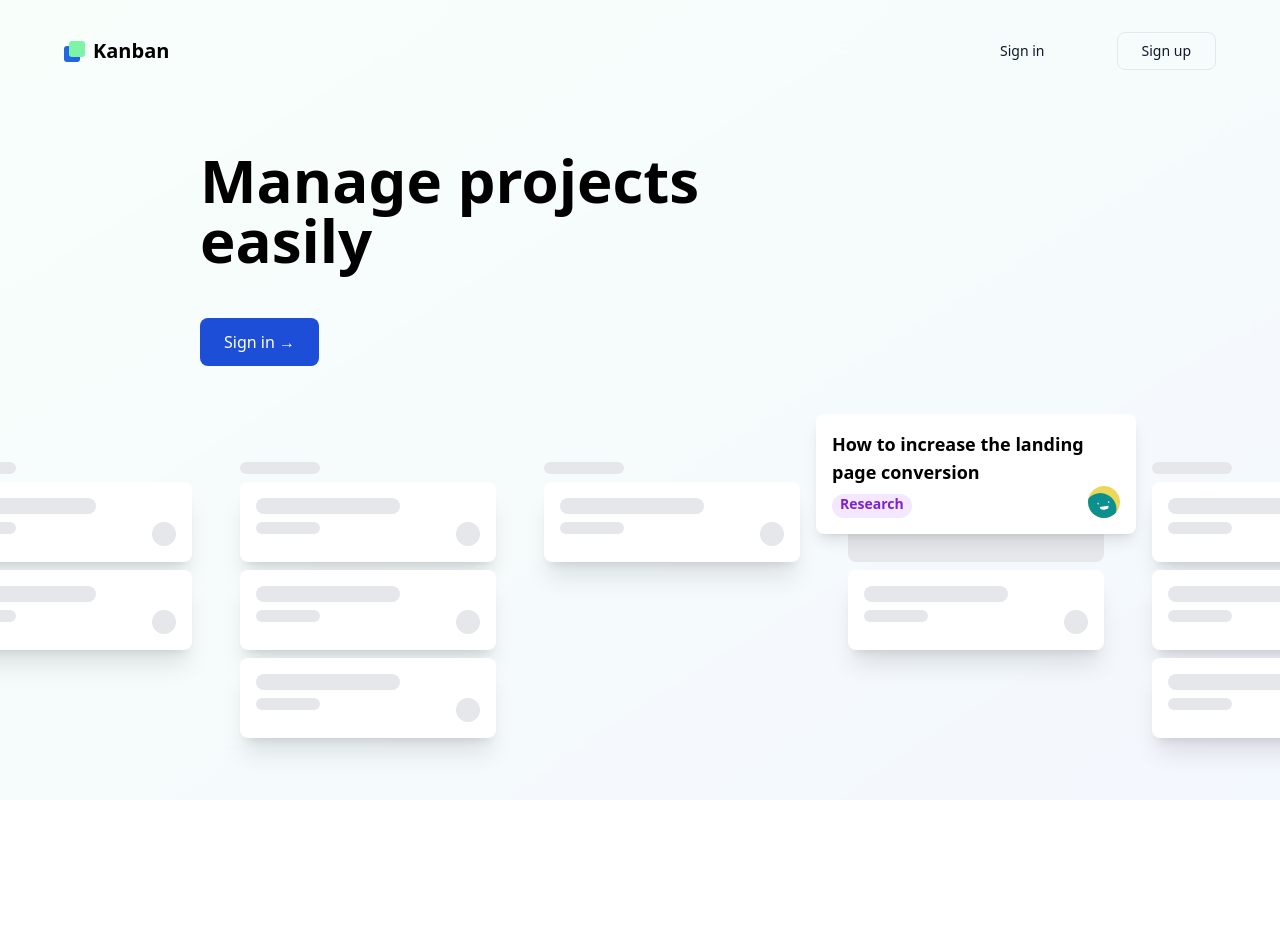
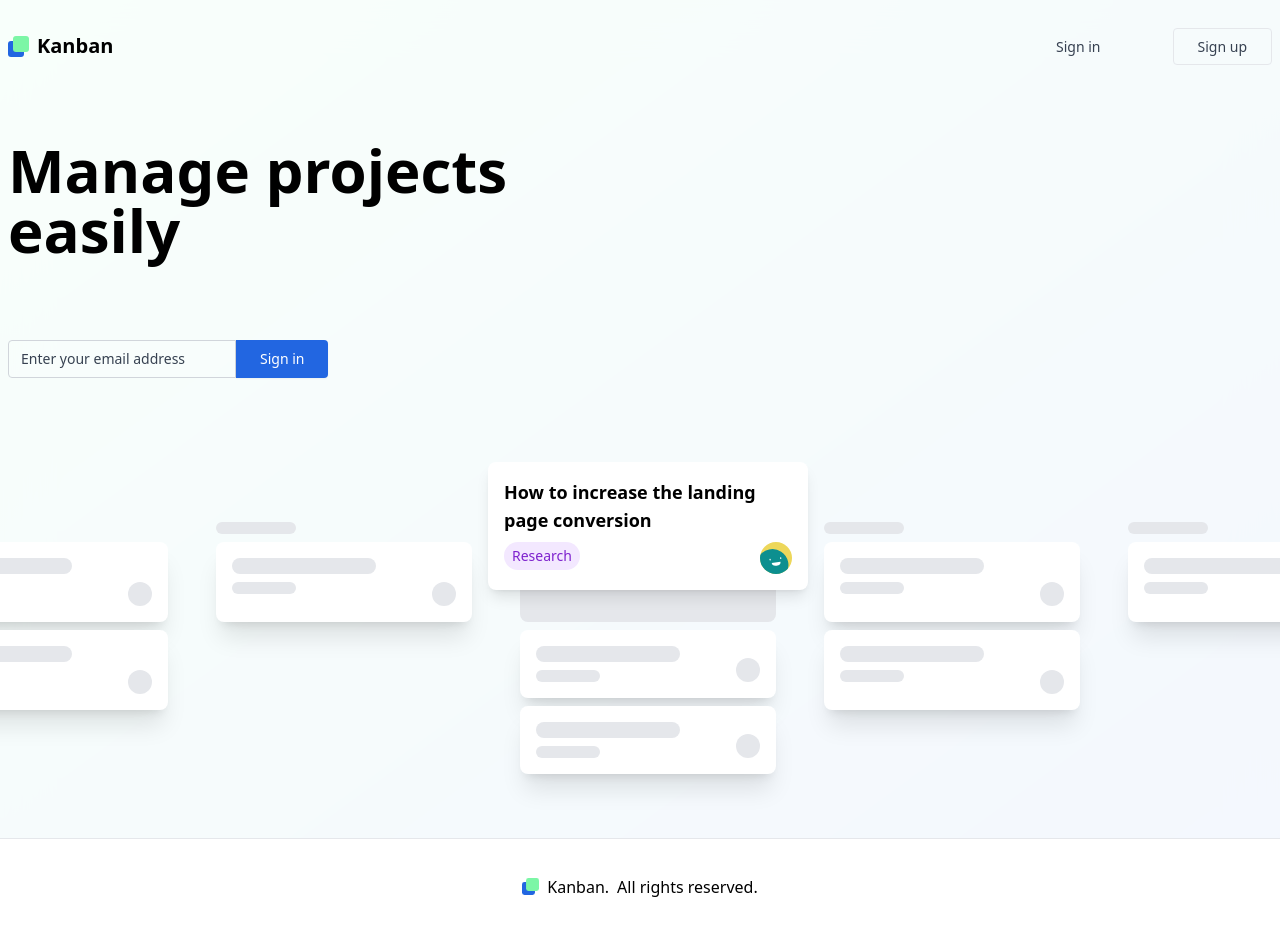
Before and after one commit to birzgalisn/kanban, a Next.js app: page / in a window 1280 px wide. Before the commit the page ends 800 px from the top, so only its background shows below. Built offline with nearby package versions, Linux system fonts and the light colour scheme.

Commit message:
refactor landing page

```diff
--- a/package.json
+++ b/package.json
@@ -6,12 +6,16 @@
     "start": "next start"
   },
   "dependencies": {
+    "@hookform/resolvers": "^2.9.10",
     "@prisma/client": "^4.8.0",
     "clsx": "^1.2.1",
     "next": "latest",
     "react": "18.2.0",
     "react-dom": "18.2.0",
-    "sharp": "^0.31.3"
+    "react-hook-form": "^7.41.1",
+    "react-icons": "^4.7.1",
+    "sharp": "^0.31.3",
+    "zod": "^3.20.2"
   },
   "devDependencies": {
     "@types/node": "18.11.3",
--- a/src/features/landing/Landing.tsx
+++ b/src/features/landing/Landing.tsx
@@ -1,78 +1,113 @@
 import Image from "next/image";
 import Link from "next/link";
 import React from "react";
+import { z } from "zod";
 
+import { Button } from "@/ui/button";
+import { Form, Input, useForm } from "@/ui/form";
+import { useRouter } from "next/router";
 import { Avatar } from "./components/Avatar";
 import { GroupSkeleton } from "./components/GroupSkeleton";
 
+const SigninSchema = z.object({
+  email: z.string().nullish(),
+});
+
 export const Landing: React.FC<{}> = () => {
+  const router = useRouter();
+  const form = useForm({ schema: SigninSchema });
+
   return (
-    <>
-      <div className="absolute h-screen w-full bg-gradient-to-br from-kanban-green to-kanban-blue"></div>
-
-      <main className="relative flex h-screen w-full flex-col overflow-x-hidden bg-white/95 backdrop-blur-xl">
-        <nav className="mx-2 my-8 flex flex-row items-center justify-between sm:mx-4 md:mx-8 lg:mx-16">
+    <div className="absolute w-full bg-gradient-to-br from-kanban-green to-kanban-blue">
+      <div className="relative flex flex-col overflow-x-hidden bg-white/95 backdrop-blur-xl">
+        <main className="mx-auto flex h-full min-h-screen w-full max-w-screen-xl flex-col px-2 pt-8">
+          <nav className="flex w-full flex-row items-center justify-between">
             <div className="flex flex-row items-center gap-2 text-xl font-semibold">
-            <Image src="/kanban.svg" alt="kanban logo" width={21} height={21} />
+              <Image
+                src="/kanban.svg"
+                alt="kanban logo"
+                width={21}
+                height={21}
+              />
               Kanban
             </div>
-          <div className="flex flex-row items-center gap-1 sm:gap-4 md:gap-8 lg:gap-12">
+            <ul className="flex flex-row items-center gap-12">
+              <li>
                 <Link
-              className="whitespace-nowrap rounded-lg py-2 px-6 text-sm font-medium text-gray-900"
+                  className="whitespace-nowrap rounded py-2 px-6 text-sm font-medium text-gray-700 outline-none duration-300 ease-in-out hover:text-kanban-blue"
                   href={"/auth/signin"}
                 >
                   Sign in
                 </Link>
+              </li>
+              <li>
                 <Link
-              className="whitespace-nowrap rounded-lg border border-gray-200 px-6 py-2 text-sm font-medium text-gray-900 hover:bg-gray-100 focus:z-10 focus:outline-none focus:ring-4 focus:ring-gray-200"
+                  className="whitespace-nowrap rounded border border-gray-200 px-6 py-2 text-sm font-medium text-gray-700 outline-none duration-300 ease-in-out hover:border-transparent hover:bg-kanban-blue hover:text-white"
                   href={"/auth/signup"}
                 >
                   Sign up
                 </Link>
-          </div>
+              </li>
+            </ul>
           </nav>
 
-        <div className="my-12 mx-auto flex w-full max-w-4xl flex-col px-2">
-          <h1 className="mb-12 text-5xl font-semibold subpixel-antialiased lg:text-6xl">
+          <section className="my-20 flex flex-col">
+            <h1 className="mb-20 text-6xl font-semibold subpixel-antialiased">
               Manage projects <br /> easily
             </h1>
-          <Link
-            href={"/auth/signin"}
-            className="w-full max-w-fit rounded-lg bg-blue-700 px-6 py-3 font-medium text-white hover:bg-blue-800 focus:outline-none focus:ring-4 focus:ring-blue-300"
+            <Form
+              className="flex max-w-xs flex-row"
+              form={form}
+              onSubmit={({ email }) => {
+                router.push({ pathname: "/auth/signin", query: { email } });
+              }}
             >
-            Sign in &rarr;
-          </Link>
-        </div>
+              <Input
+                className="rounded-r-none"
+                type="email"
+                placeholder="Enter your email address"
+                autoComplete="email"
+                {...form.register("email")}
+              />
+              <Button
+                className="z-10 whitespace-nowrap rounded-l-none py-0"
+                size="sm"
+                type="submit"
+              >
+                Sign in
+              </Button>
+            </Form>
+          </section>
 
-        <div className="flex-start mx-auto my-12 flex h-full w-full gap-12">
-          <div className="-ml-16 flex flex-row gap-12">
-            <GroupSkeleton tasks={2} />
-            <GroupSkeleton tasks={3} />
+          <section className="flex-start mx-auto mt-16 flex w-full gap-12 pb-16">
+            <GroupSkeleton tasks={2} className="-ml-[36rem] lg:-ml-24" />
             <GroupSkeleton tasks={1} />
-          </div>
-
-          <GroupSkeleton tasks={1} className="max-w-min">
-            <div className="relative flex h-full max-h-20 w-64 flex-1 items-center justify-center rounded-lg bg-gray-200">
-              <div className="absolute -mt-24 flex max-h-32 w-80 flex-col gap-2 rounded-lg bg-white p-4 shadow-lg">
+            <GroupSkeleton tasks={2}>
+              <div className="relative h-20 w-full rounded-lg bg-gray-200">
+                <div className="absolute -mt-20 -ml-8 flex h-32 w-80 flex-col gap-2 rounded-lg bg-white p-4 shadow-lg">
                   <h2 className="text-lg font-semibold subpixel-antialiased">
                     How to increase the landing page conversion
                   </h2>
-                <span className="max-w-min rounded-full bg-purple-100 px-2 py-1 pt-0 text-sm font-semibold text-purple-700">
+                  <span className="max-w-min rounded-full bg-purple-100 px-2 py-1 text-sm font-medium text-purple-700">
                     Research
                   </span>
                   <Avatar className="absolute bottom-0 right-0 mb-4 mr-4 h-8 w-8" />
                 </div>
               </div>
             </GroupSkeleton>
+            <GroupSkeleton tasks={2} />
+            <GroupSkeleton tasks={1} />
+          </section>
+        </main>
 
-          <div className="flex flex-row gap-12">
-            <GroupSkeleton tasks={3} />
-            <GroupSkeleton tasks={1} />
-            <GroupSkeleton tasks={2} />
-            <GroupSkeleton tasks={3} />
+        <footer className="flex h-24 w-full items-center justify-center gap-2 border-t bg-white">
+          <div className="flex flex-row items-center gap-2">
+            <Image src="/kanban.svg" alt="kanban logo" width={17} height={17} />
+            Kanban.
+          </div>
+          <span>All rights reserved.</span>
+        </footer>
       </div>
     </div>
-      </main>
-    </>
   );
 };
--- a/src/features/landing/components/GroupSkeleton.tsx
+++ b/src/features/landing/components/GroupSkeleton.tsx
@@ -9,7 +9,7 @@ export const GroupSkeleton: React.FC<{
   tasks: number;
 }> = ({ className, children, tasks }) => {
   return (
-    <div className={clsx("flex w-full flex-col gap-2", className)}>
+    <div className={clsx("flex flex-col gap-2", className)}>
       <TextSkeleton className="h-3 w-20" />
       {children}
       {Array(tasks)
--- /dev/null
+++ b/src/ui/button/Button.tsx
@@ -0,0 +1,64 @@
+import clsx from "clsx";
+import { forwardRef } from "react";
+
+import { Spinner } from "@/ui/spinner";
+
+const variants = {
+  primary: "bg-kanban-blue text-white",
+  inverse: "bg-white text-kanban-blue",
+  danger: "bg-red-600 text-white",
+  secondary: "bg-kanban-gray text-white",
+};
+
+const sizes = {
+  sm: "py-2 px-4 text-sm",
+  md: "py-2 px-6 text-md",
+  lg: "py-3 px-8 text-lg",
+};
+
+type IconProps =
+  | { startIcon: React.ReactElement; endIcon?: never }
+  | { endIcon: React.ReactElement; startIcon?: never }
+  | { endIcon?: undefined; startIcon?: undefined };
+
+export type ButtonProps = React.ButtonHTMLAttributes<HTMLButtonElement> & {
+  variant?: keyof typeof variants;
+  size?: keyof typeof sizes;
+  isLoading?: boolean;
+} & IconProps;
+
+export const Button = forwardRef<HTMLButtonElement, ButtonProps>(
+  (
+    {
+      type = "button",
+      className = "",
+      variant = "primary",
+      size = "md",
+      isLoading = false,
+      startIcon,
+      endIcon,
+      ...props
+    },
+    ref,
+  ) => {
+    return (
+      <button
+        ref={ref}
+        type={type}
+        className={clsx(
+          "flex items-center justify-center rounded text-base font-medium shadow-sm outline-none duration-300 ease-in-out hover:opacity-80 disabled:cursor-not-allowed disabled:opacity-70",
+          variants[variant],
+          sizes[size],
+          className,
+        )}
+        {...props}
+      >
+        {isLoading && <Spinner size="sm" className="text-current" />}
+        {!isLoading && startIcon}
+        <span className="mx-2">{props.children}</span> {!isLoading && endIcon}
+      </button>
+    );
+  },
+);
+
+Button.displayName = "Button";
--- /dev/null
+++ b/src/ui/button/index.ts
@@ -0,0 +1 @@
+export * from "./Button";
--- /dev/null
+++ b/src/ui/form/FieldError.tsx
@@ -0,0 +1,27 @@
+import clsx from "clsx";
+import { FaExclamationCircle } from "react-icons/fa";
+
+export function FieldError({
+  className,
+  message,
+  ...props
+}: {
+  className?: string;
+  message: string;
+}) {
+  /** The useFormContext hook returns the current state of hook form */
+  return (
+    <span
+      className={clsx(
+        "mt-1 flex flex-row items-center gap-1 text-sm font-semibold text-red-500",
+        className,
+      )}
+      role="alert"
+      aria-label={message}
+      {...props}
+    >
+      <FaExclamationCircle />
+      {message}
+    </span>
+  );
+}
--- /dev/null
+++ b/src/ui/form/Form.tsx
@@ -0,0 +1,83 @@
+import { zodResolver } from "@hookform/resolvers/zod";
+import {
+  FieldValues,
+  FormProvider,
+  SubmitHandler,
+  useForm as useHookForm,
+  UseFormProps as UseHookFormProps,
+  UseFormReturn,
+} from "react-hook-form";
+
+import clsx from "clsx";
+import type { ComponentProps } from "react";
+import type { TypeOf, ZodSchema } from "zod";
+
+/** Provide additional option that would be zod schema */
+interface UseFormProps<T extends ZodSchema<any>>
+  extends UseHookFormProps<TypeOf<T>> {
+  schema: T;
+}
+
+export const useForm = <T extends ZodSchema<any>>({
+  schema,
+  ...formConfig
+}: UseFormProps<T>) => {
+  return useHookForm({
+    ...formConfig,
+    resolver: zodResolver(schema),
+  });
+};
+
+export function addServerErrors<T>(
+  errors: { [P in keyof T]?: string[] },
+  setError: (
+    fieldName: keyof T,
+    error: { type: string; message: string },
+  ) => void,
+) {
+  return Object.keys(errors).forEach((key) => {
+    setError(key as keyof T, {
+      type: "server",
+      message: errors[key as keyof T]!.join(". "),
+    });
+  });
+}
+
+/**
+ * Omit the native `onSubmit` event in favor of `SubmitHandler` event
+ * the beauty of this is, the values returned by the submit handler are fully typed
+ */
+interface FormProps<T extends FieldValues = any>
+  extends Omit<ComponentProps<"form">, "onSubmit"> {
+  form: UseFormReturn<T>;
+  onSubmit: SubmitHandler<T>;
+}
+
+/**
+ * Form component relies on `useForm()` hook
+ * @param form accepts `useForm({ schema: z.object({ name: z.string() })})` hook with defined defined Zod schema inside
+ * @param onSubmit returns schema registered field values on `submit` action, example, onSubmit={({ name }) => console.log({ name })}
+ * @param children used to register form schema fields with `<Input {...form.register("name")} />` component
+ * @returns HTML
+ */
+export const Form = <T extends FieldValues>({
+  form,
+  onSubmit,
+  children,
+  className,
+  ...props
+}: FormProps<T>) => {
+  return (
+    <FormProvider {...form}>
+      {/** The `form` passed here is return value of useForm() hook */}
+      <form onSubmit={form.handleSubmit(onSubmit)} {...props}>
+        <fieldset
+          className={clsx("w-full", className ?? "flex flex-col gap-4")}
+          disabled={form.formState.isSubmitting}
+        >
+          {children}
+        </fieldset>
+      </form>
+    </FormProvider>
+  );
+};
--- /dev/null
+++ b/src/ui/form/Input.tsx
@@ -0,0 +1,51 @@
+import clsx from "clsx";
+import { ComponentProps, forwardRef } from "react";
+import { useFormContext } from "react-hook-form";
+import { FieldError } from "./FieldError";
+
+interface InputProps extends ComponentProps<"input"> {
+  className?: string;
+  label?: string;
+}
+
+/**
+ * Input element should only be used in combination with `useForm()` hook and `<Form />` component
+ */
+export const Input = forwardRef<HTMLInputElement, InputProps>(function Input(
+  { className, label, type = "text", ...props },
+  ref,
+) {
+  const {
+    formState: { errors },
+  } = useFormContext();
+
+  const name = props?.name;
+
+  if (!name) return null;
+
+  const message = errors[name]?.message as string;
+
+  return (
+    <div className="relative flex w-full flex-col">
+      <label className="w-inherit flex flex-col gap-1 text-sm font-normal">
+        {label}
+        <input
+          className={clsx(
+            "w-inherit rounded border border-gray-300 bg-white/10 p-2 px-3 text-sm font-light outline-none duration-300 ease-in-out placeholder:text-gray-700 hover:bg-white/[20%]",
+            message && "ring-1 ring-red-500",
+            className,
+          )}
+          type={type}
+          ref={ref}
+          {...props}
+        />
+      </label>
+      {message && (
+        <FieldError
+          className="absolute left-0 -bottom-6 whitespace-nowrap"
+          message={message}
+        />
+      )}
+    </div>
+  );
+});
--- /dev/null
+++ b/src/ui/form/index.ts
@@ -0,0 +1,2 @@
+export * from "./Form";
+export * from "./Input";
--- /dev/null
+++ b/src/ui/spinner/Spinner.tsx
@@ -0,0 +1,57 @@
+import clsx from "clsx";
+
+const sizes = {
+  sm: "h-4 w-4",
+  md: "h-8 w-8",
+  lg: "h-16 w-16",
+  xl: "h-24 w-24",
+};
+
+const variants = {
+  light: "text-white",
+  primary: "text-blue-600",
+};
+
+export type SpinnerProps = {
+  size?: keyof typeof sizes;
+  variant?: keyof typeof variants;
+  className?: string;
+};
+
+export const Spinner = ({
+  size = "md",
+  variant = "primary",
+  className = "",
+}: SpinnerProps) => {
+  return (
+    <>
+      <svg
+        className={clsx(
+          "animate-spin",
+          sizes[size],
+          variants[variant],
+          className,
+        )}
+        xmlns="http://www.w3.org/2000/svg"
+        fill="none"
+        viewBox="0 0 24 24"
+        data-testid="loading"
+      >
+        <circle
+          className="opacity-25"
+          cx="12"
+          cy="12"
+          r="10"
+          stroke="currentColor"
+          strokeWidth="4"
+        ></circle>
+        <path
+          className="opacity-75"
+          fill="currentColor"
+          d="M4 12a8 8 0 018-8V0C5.373 0 0 5.373 0 12h4zm2 5.291A7.962 7.962 0 014 12H0c0 3.042 1.135 5.824 3 7.938l3-2.647z"
+        ></path>
+      </svg>
+      <span className="sr-only">Loading</span>
+    </>
+  );
+};
--- /dev/null
+++ b/src/ui/spinner/index.ts
@@ -0,0 +1 @@
+export * from "./Spinner";
```
Also changed, not shown: 1 other file (tests, documents, lock files or other folders). Lines whose indentation alone changed are shown as unchanged.
